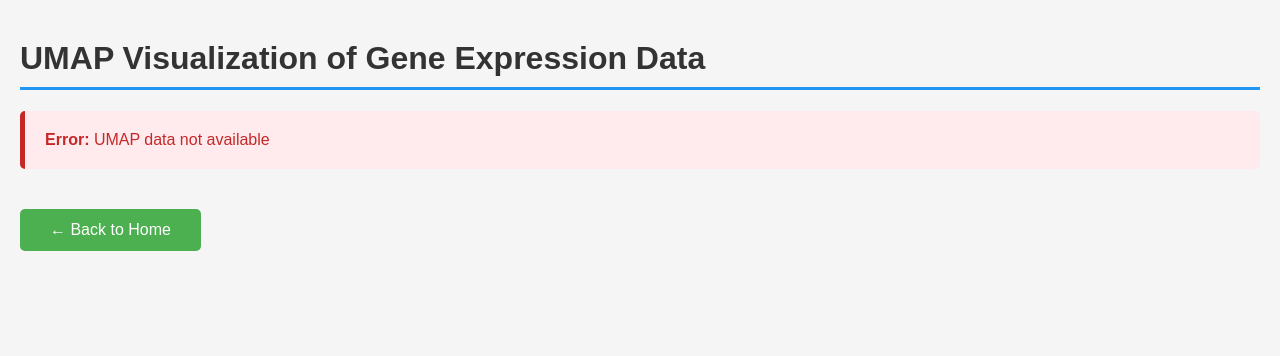
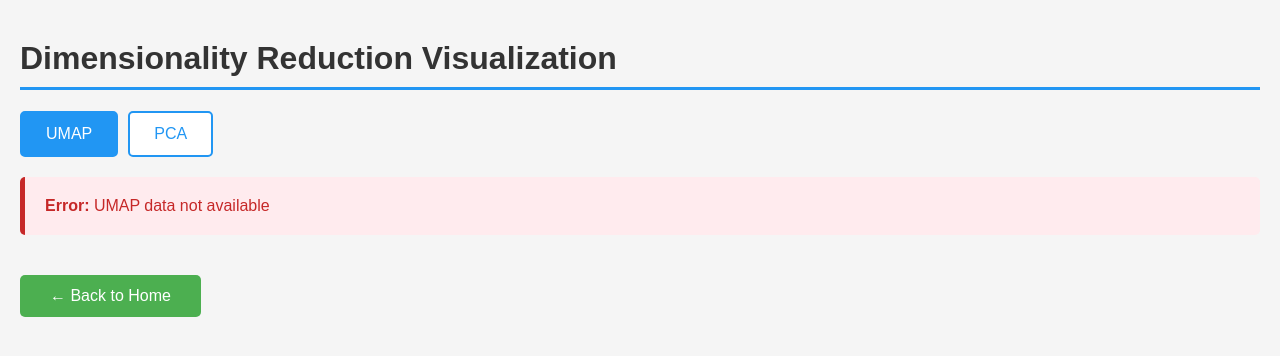
Before and after one commit to giacomomarino/parkinsons-expr-dashboard, a Flask app: page /umap in a window 1280 px wide. Shown: the top 356 px of the page. Run offline with Flask 3, Linux system fonts and the light colour scheme; parts of the project's set-up code (start-up, migrations or seed data) failed here and were passed over.

Commit message:
add option to view pca

```diff
--- a/server.py
+++ b/server.py
@@ -7,6 +7,7 @@ import plotly.express as px
 import re
 import os
 from umap import UMAP
+from sklearn.decomposition import PCA
 
 app = Flask(__name__)
 
@@ -16,10 +17,12 @@ metadata = None
 genes_list = []
 umap_results = None
 umap_df = None
+pca_results = None
+pca_df = None
 
 def load_data():
     """Load gene expression data and metadata on startup"""
-    global gene_data, metadata, genes_list, umap_results, umap_df
+    global gene_data, metadata, genes_list, umap_results, umap_df, pca_results, pca_df
 
     print("Loading gene expression data...")
     data_path = os.path.join(os.path.dirname(__file__), 'data', 'pariksons_gene_counts_filtered_norm.tsv')
@@ -46,6 +49,19 @@ def load_data():
     umap_df['gse'] = umap_df.index.map(lambda x: metadata[x]['series'] if x in metadata else 'Unknown')
 
     print("UMAP computation complete!")
+
+    # Compute PCA
+    print("Computing PCA...")
+    pca = PCA(n_components=2, random_state=42)
+    pca_results = pca.fit_transform(gene_data.T)
+
+    # Create PCA dataframe with metadata
+    pca_df = pd.DataFrame(pca_results, index=gene_data.columns, columns=['PC1', 'PC2'])
+    pca_df['sample_id'] = pca_df.index
+    pca_df['tissue'] = pca_df.index.map(lambda x: normalize_tissue_source(metadata[x]['source']) if x in metadata else 'Unknown')
+    pca_df['gse'] = pca_df.index.map(lambda x: metadata[x]['series'] if x in metadata else 'Unknown')
+
+    print(f"PCA computation complete! Explained variance: PC1={pca.explained_variance_ratio_[0]:.2%}, PC2={pca.explained_variance_ratio_[1]:.2%}")
 
 # tissue mapping I did from problem-set-3/exercise_5.py
 tissue_mapping = {
@@ -340,19 +356,39 @@ def tissue_genes_page():
 
 @app.route("/umap")
 def umap_view():
-    """Display interactive UMAP visualization colored by tissue type"""
-    if umap_df is None:
-        return render_template("umap.html", error="UMAP data not available")
+    """Display interactive UMAP or PCA visualization colored by tissue type"""
+    viz_type = request.args.get('type', 'umap').lower()
+
+    if viz_type == 'pca':
+        if pca_df is None:
+            return render_template("umap.html", error="PCA data not available", viz_type=viz_type)
+
+        df = pca_df
+        x_col = 'PC1'
+        y_col = 'PC2'
+        title = 'PCA Visualization of Gene Expression Data<br><sub>Colored by Tissue Type</sub>'
+        x_label = 'PC1'
+        y_label = 'PC2'
+    else:
+        if umap_df is None:
+            return render_template("umap.html", error="UMAP data not available", viz_type=viz_type)
+
+        df = umap_df
+        x_col = 'UMAP_1'
+        y_col = 'UMAP_2'
+        title = 'UMAP Visualization of Gene Expression Data<br><sub>Colored by Tissue Type</sub>'
+        x_label = 'UMAP 1'
+        y_label = 'UMAP 2'
 
     # create interactive plotly scatter plot
     fig = px.scatter(
-        umap_df,
-        x='UMAP_1',
-        y='UMAP_2',
+        df,
+        x=x_col,
+        y=y_col,
         color='tissue',
         hover_data=['sample_id', 'gse'],
-        title='UMAP Visualization of Gene Expression Data Colored by Tissue Type',
-        labels={'UMAP_1': 'UMAP 1', 'UMAP_2': 'UMAP 2', 'tissue': 'Tissue Type'},
+        title=title,
+        labels={x_col: x_label, y_col: y_label, 'tissue': 'Tissue Type'},
         height=700,
         width=1100
     )
@@ -362,7 +398,7 @@ def umap_view():
     fig.update_layout(
         plot_bgcolor='white',
         title={
-            'text': 'UMAP Visualization of Gene Expression Data<br><sub>Colored by Tissue Type</sub>',
+            'text': title,
             'x': 0.5,
             'xanchor': 'center',
             'font': {'size': 20, 'color': '#333'}
@@ -384,12 +420,13 @@ def umap_view():
 
     plot_html = fig.to_html(full_html=False, include_plotlyjs='cdn')
 
-    tissue_counts = umap_df['tissue'].value_counts().to_dict()
+    tissue_counts = df['tissue'].value_counts().to_dict()
 
     return render_template("umap.html",
                          plot_html=plot_html,
                          tissue_counts=tissue_counts,
-                         total_samples=len(umap_df),
+                         total_samples=len(df),
+                         viz_type=viz_type,
                          error=None)
 
 
--- a/templates/umap.html
+++ b/templates/umap.html
@@ -74,10 +74,43 @@
                 color: #666;
                 font-size: 14px;
             }
+            .viz-toggle {
+                display: flex;
+                gap: 10px;
+                margin: 20px 0;
+            }
+            .viz-button {
+                padding: 12px 24px;
+                font-size: 16px;
+                border: 2px solid #2196F3;
+                border-radius: 5px;
+                background-color: white;
+                color: #2196F3;
+                cursor: pointer;
+                text-decoration: none;
+                transition: all 0.3s;
+                display: inline-block;
+            }
+            .viz-button:hover {
+                background-color: #e3f2fd;
+            }
+            .viz-button.active {
+                background-color: #2196F3;
+                color: white;
+            }
         </style>
     </head>
     <body>
-        <h1>UMAP Visualization of Gene Expression Data</h1>
+        <h1>Dimensionality Reduction Visualization</h1>
+
+        <div class="viz-toggle">
+            <a href="/umap?type=umap" class="viz-button {% if (viz_type is defined and viz_type == 'umap') or (viz_type is not defined) %}active{% endif %}">
+                UMAP
+            </a>
+            <a href="/umap?type=pca" class="viz-button {% if viz_type is defined and viz_type == 'pca' %}active{% endif %}">
+                PCA
+            </a>
+        </div>
 
         {% if error %}
             <div class="error">
@@ -88,6 +121,16 @@
                 <p>
                     This visualization shows <strong>{{ total_samples }}</strong> samples from the Parkinson's disease gene expression dataset.
                     Each point represents a sample, colored by its tissue type.
+                </p>
+                {% if viz_type is defined and viz_type == 'pca' %}
+                <p style="color: #666; font-style: italic;">
+                    PCA (Principal Component Analysis) reduces the dimensionality of the gene expression data to two principal components.
+                </p>
+                {% else %}
+                <p style="color: #666; font-style: italic;">
+                    UMAP (Uniform Manifold Approximation and Projection) is a nonlinear dimensionality reduction technique that preserves local and global structure.
+                </p>
+                {% endif %}
                 <p style="color: #666; font-style: italic;">
                     Hover over points to see sample IDs and study information.
                 </p>
```
